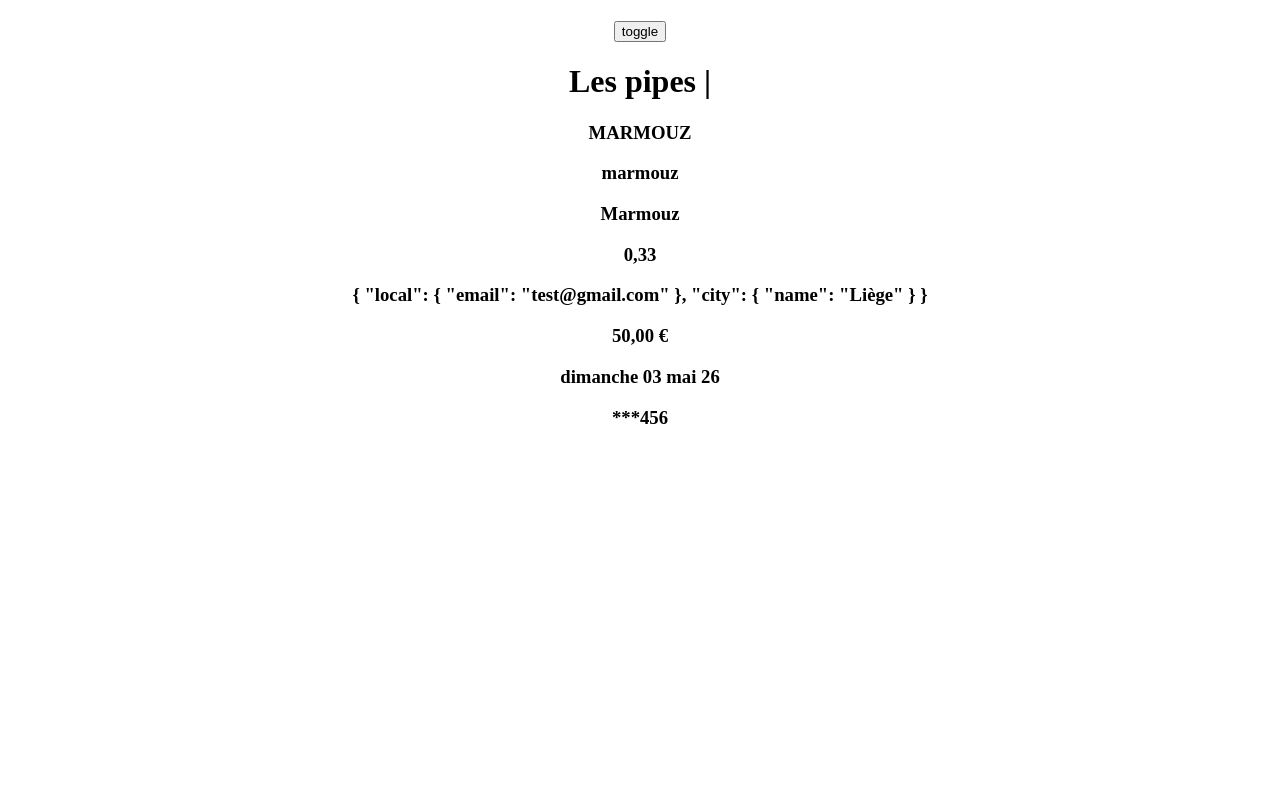
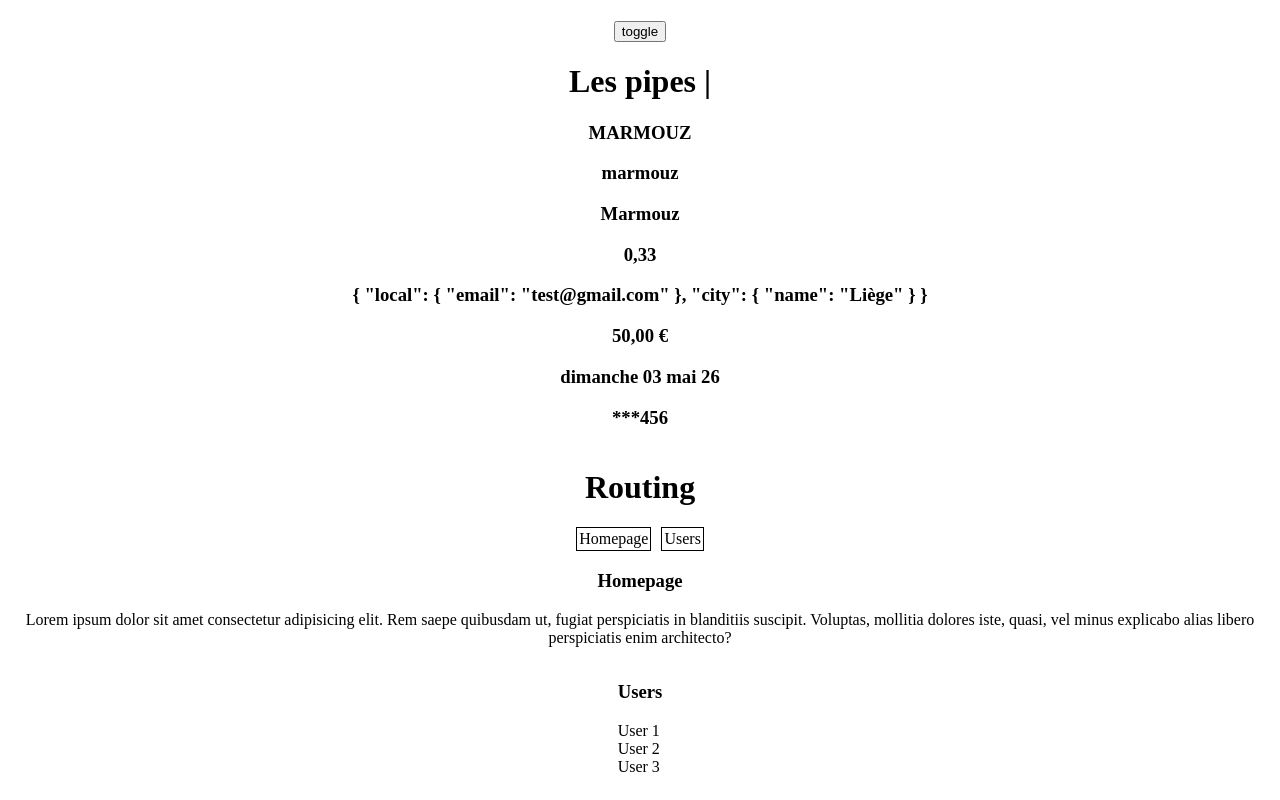
Before and after one commit to gtn-massart/Angular_course, an Angular app: page / in a window 1280 px wide. Shown: the part 2687-3487 px from the top of the page. Before the commit the page ends 3134 px from the top, so only its background shows below. Built offline with nearby package versions, Linux system fonts and the light colour scheme.

Commit message:
set up components for routing exemple

```diff
--- a/src/app/app.html
+++ b/src/app/app.html
@@ -15,3 +15,4 @@
 <app-les-directives />
 <app-les-directives-structurelles />
 <app-pipes />
+<app-routing />
--- a/src/app/app.ts
+++ b/src/app/app.ts
@@ -16,6 +16,7 @@ import { CreationUtilisationService } from './creation-utilisation-service';
 import { LesDirectives } from './les-directives';
 import { LesDirectivesStructurelles } from './les-directives-structurelles';
 import { Pipes } from './pipes';
+import { Routing } from "./routing";
 
 @Component({
   selector: 'app-root',
@@ -39,7 +40,8 @@ import { Pipes } from './pipes';
     LesDirectives,
     LesDirectivesStructurelles,
     Pipes,
-  ],
+    Routing
+],
 })
 export class App {
   title = 'AngularCourse';
--- /dev/null
+++ b/src/app/components/homepage.ts
@@ -0,0 +1,18 @@
+import { Component } from '@angular/core';
+
+@Component({
+  selector: 'app-homepage',
+  imports: [],
+  template: `
+    <div>
+      <h3>Homepage</h3>
+      <p>Lorem ipsum dolor sit amet consectetur adipisicing elit. Rem saepe quibusdam ut, fugiat perspiciatis in blanditiis suscipit. Voluptas, mollitia dolores iste, quasi, vel minus explicabo alias libero perspiciatis enim architecto?</p>
+    </div>
+  `,
+  styles: `
+    div {
+      text-align: center;
+    }
+  `,
+})
+export class Homepage {}
--- /dev/null
+++ b/src/app/components/users.ts
@@ -0,0 +1,21 @@
+import { Component } from '@angular/core';
+
+@Component({
+  selector: 'app-users',
+  imports: [],
+  template: `
+    <h3>Users</h3>
+    <ul>
+      <li>User 1</li>
+      <li>User 2</li>
+      <li>User 3</li>
+    </ul>
+  `,
+  styles: `
+    ul {
+      list-style-type: none;
+      padding-left: 0px;
+    }
+  `,
+})
+export class Users {}
--- /dev/null
+++ b/src/app/routing.ts
@@ -0,0 +1,37 @@
+import { Component } from '@angular/core';
+import { Homepage } from './components/homepage'
+import { Users } from './components/users'
+
+@Component({
+  selector: 'app-routing',
+  imports: [Homepage, Users],
+  template: `
+    <div>
+      <h1>Routing</h1>
+      <nav>
+        <li>Homepage</li>
+        <li>Users</li>
+      </nav>
+      <app-homepage />
+      <app-users />
+    </div>
+  `,
+  styles: `
+    div {
+      display: flex;
+      flex-direction: column;
+      align-items: center;
+    }
+    nav {
+      display: flex;
+    }
+    li {
+      list-style-type: none;
+      padding: 2px;
+      margin-inline: 5px;
+      cursor: pointer;
+      border: 1px solid black;
+    }
+  `,
+})
+export class Routing {}
```
